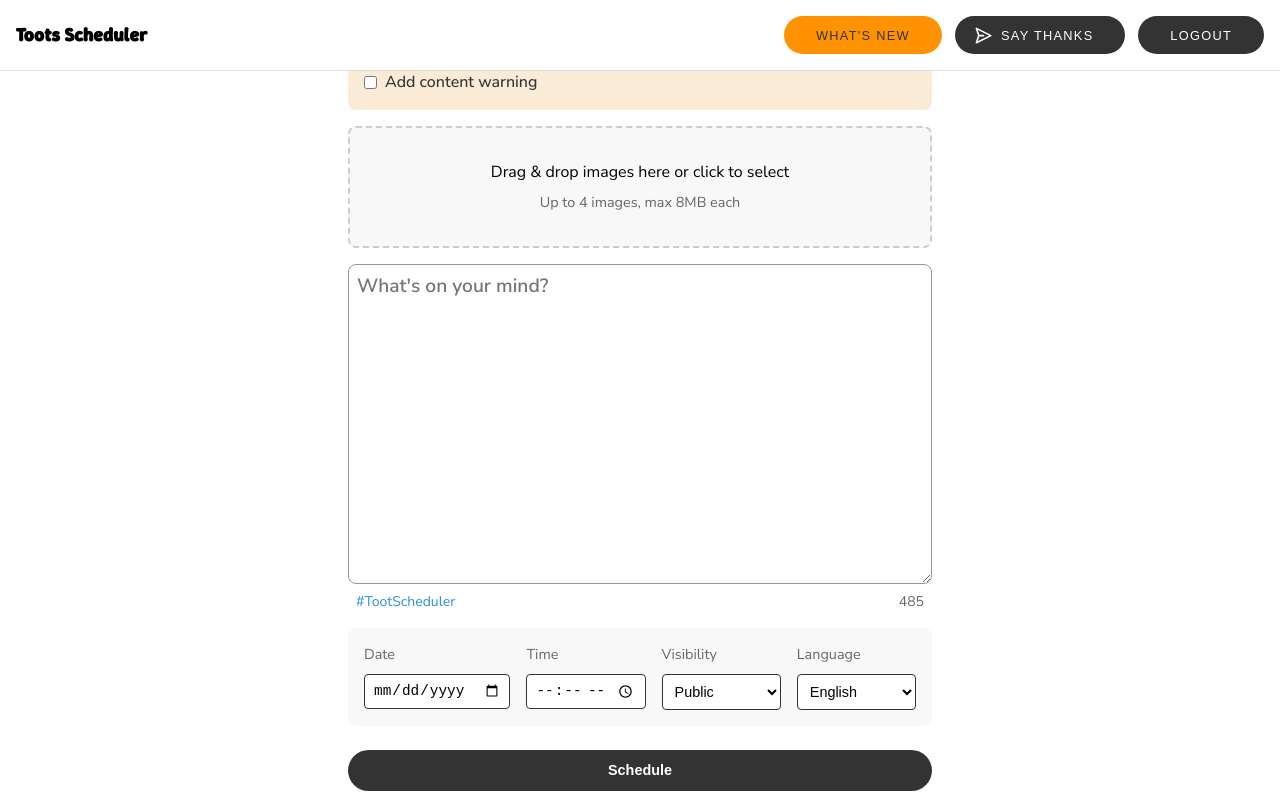
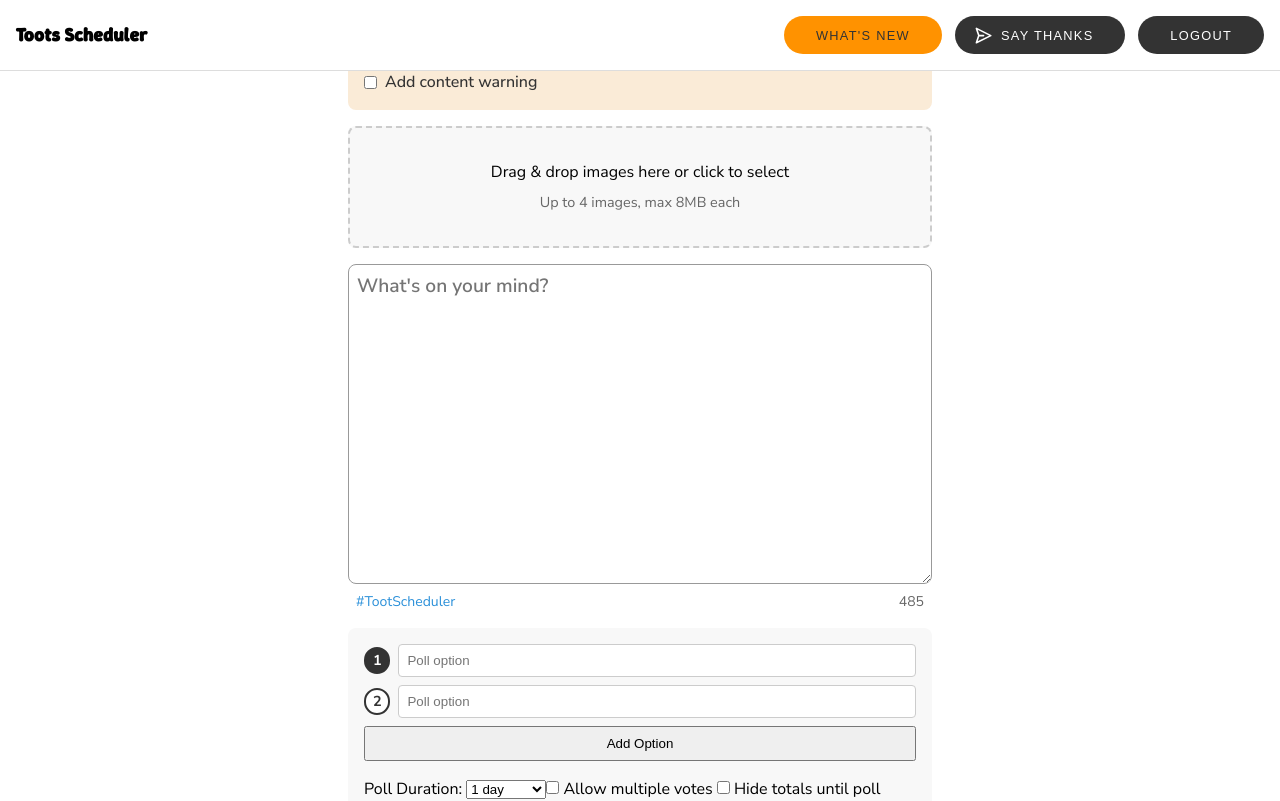
Before and after one commit to regulardesigner/toots-scheduler, a Vue app: page /composer in a window 1280 px wide. Shown: the top 801 px of the page. Built offline with nearby package versions, Linux system fonts and the light colour scheme; sample sign-in values are in the browser's storage.

Commit message:
✨ Feature: Add poll functionality to scheduled toots with customizable options and settings

```diff
--- a/src/components/TootComposer.vue
+++ b/src/components/TootComposer.vue
@@ -26,6 +26,23 @@ const HASHTAG = '#TootScheduler';
 
 const api = useMastodonApi();
 const store = useScheduledTootsStore();
+
+const pollOptions = ref<string[]>(['', '']); // Start with two empty options
+const pollExpiresIn = ref(86400); // Default to 1 day
+const pollMultiple = ref(false);
+const pollHideTotals = ref(false);
+
+function addPollOption() {
+  if (pollOptions.value.length < 4) {
+    pollOptions.value.push('');
+  }
+}
+
+function removePollOption(index: number) {
+  if (pollOptions.value.length > 2) {
+    pollOptions.value.splice(index, 1);
+  }
+}
 
 // Watch for editing toot changes
 watch(() => store.editingToot, (newToot) => {
@@ -106,6 +123,12 @@ async function handleSubmit() {
         sensitive: isSensitive.value,
         spoiler_text: isSensitive.value ? spoilerText.value : undefined,
         media_ids: mediaAttachments.value.map(media => media.id),
+        poll: {
+          options: pollOptions.value.filter(option => option.trim() !== ''),
+          expires_in: pollExpiresIn.value,
+          multiple: pollMultiple.value,
+          hide_totals: pollHideTotals.value,
+        },
       };
 
       await store.updateToot(store.editingToot.id, updatedToot);
@@ -120,6 +143,16 @@ async function handleSubmit() {
         spoiler_text: isSensitive.value ? spoilerText.value : undefined,
         media_ids: mediaAttachments.value.map(media => media.id),
       };
+
+      // Add poll data if options are provided
+      if (pollOptions.value.some(option => option.trim() !== '')) {
+        toot.poll = {
+          options: pollOptions.value.filter(option => option.trim() !== ''),
+          expires_in: pollExpiresIn.value,
+          multiple: pollMultiple.value,
+          hide_totals: pollHideTotals.value,
+        };
+      }
 
       await api.scheduleToot(toot);
     }
@@ -167,6 +200,46 @@ async function handleSubmit() {
         v-model="content"
         :hashtag="HASHTAG"
       />
+
+      <div class="poll-section">
+        <div class="poll-options">
+          <div v-for="(_, index) in pollOptions" :key="index" :data-index="index + 1" class="poll-option" :class="{ 'poll-option--multiple': pollMultiple }">
+            <input
+              v-model="pollOptions[index]"
+              type="text"
+              placeholder="Poll option"
+              required
+            />
+            <button class="pull-option_button_remove" v-if="pollOptions.length > 2" aria-label="Remove this option" @click="removePollOption(index)">&times;</button>
+          </div>
+
+          <button v-if="pollOptions.length < 4" @click="addPollOption">Add Option</button>
+        </div>
+
+        <div class="poll-settings">
+          <label>
+          Poll Duration:
+          <select v-model="pollExpiresIn">
+            <option value="300">5 minutes</option>
+            <option value="3600">1 hour</option>
+            <option value="21600">6 hours</option>
+            <option value="43200">12 hours</option>
+            <option value="86400">1 day</option>
+            <option value="259200">3 days</option>
+            <option value="604800">7 days</option>
+          </select>
+        </label>
+        <label>
+          <input v-model="pollMultiple" type="checkbox" />
+          Allow multiple votes
+        </label>
+        <label>
+          <input v-model="pollHideTotals" type="checkbox" />
+          Hide totals until poll ends
+        </label>
+        </div>
+
+      </div>
 
       <ControlsBar
         v-model:scheduledDate="scheduledDate"
@@ -253,4 +326,81 @@ async function handleSubmit() {
     padding: 0.5rem;
   }
 }
+
+.poll-section {
+  display: flex;
+  flex-wrap: wrap;
+  gap: 1rem;
+  margin-bottom: 1.5rem;
+  padding: 1rem;
+  background-color: #f8f8f8;
+  border-radius: .5rem;
+}
+
+.poll-options {
+  display: flex;
+  flex-direction: column;
+  gap: 0.5rem;
+  flex: 1;
+}
+
+.poll-option {
+  display: flex;
+  align-items: center;
+  justify-content: center;
+  flex-direction: row;
+  gap: 0.5rem;
+}
+
+.poll-option > input {
+  flex: 1;
+  padding: 0.5rem;
+  border: 1px solid #ccc;
+  border-radius: 4px;
+}
+
+.poll-option::before {
+  border-radius: 50%;
+  width: 1.4rem;
+  height: 1.4rem;
+  display: flex;
+  align-items: center;
+  justify-content: center;
+  font-size: 0.9rem;
+  content: attr(data-index);
+  font-weight: bold;
+  transition: all 0.2s ease;
+}
+
+.poll-option:first-child::before {
+  background-color: #333;
+  color: white;
+}
+.poll-option::before {
+  border: 2px solid #333;
+  background-color: white;
+  color: #333;
+}
+
+.poll-option--multiple::before {
+  background-color: #333;
+  color: white;
+  border-radius: 0.3rem;
+}
+
+.pull-option_button_remove {
+  background: none;
+  border: none;
+  color: #e74c3c;
+  font-size: 1.5rem;
+  width: 1.4rem;
+  height: 1.4rem;
+  cursor: pointer;
+  line-height: 1;
+  border-radius: 50%;
+  display: flex;
+  align-items: center;
+  justify-content: center;
+}
+
 </style>
--- a/src/composables/useMastodonApi.ts
+++ b/src/composables/useMastodonApi.ts
@@ -98,7 +98,7 @@ export function useMastodonApi() {
       }
 
       // Format the request payload according to Mastodon API specs
-      const payload = {
+      const payload: any = {
         status: toot.status,
         scheduled_at: toot.scheduled_at,
         media_ids: toot.media_ids || [],
@@ -110,7 +110,15 @@ export function useMastodonApi() {
         idempotency: Date.now().toString(),
       };
 
-      console.log('Scheduling toot with payload:', payload);
+      // Add poll data if present
+      if (toot.poll) {
+        payload.poll = {
+          options: toot.poll.options,
+          expires_in: toot.poll.expires_in,
+          multiple: toot.poll.multiple || false,
+          hide_totals: toot.poll.hide_totals || false,
+        };
+      }
 
       // Use the statuses endpoint with scheduled_at parameter
       const response = await api.post(`${auth.instance}/api/v1/statuses`, payload);
--- a/src/types/mastodon.ts
+++ b/src/types/mastodon.ts
@@ -44,4 +44,10 @@ export interface ScheduledToot {
   sensitive?: boolean;
   spoiler_text?: string;
   language?: string;
+  poll?: {
+    options: string[];
+    expires_in: number;
+    multiple?: boolean;
+    hide_totals?: boolean;
+  };
 }
```
